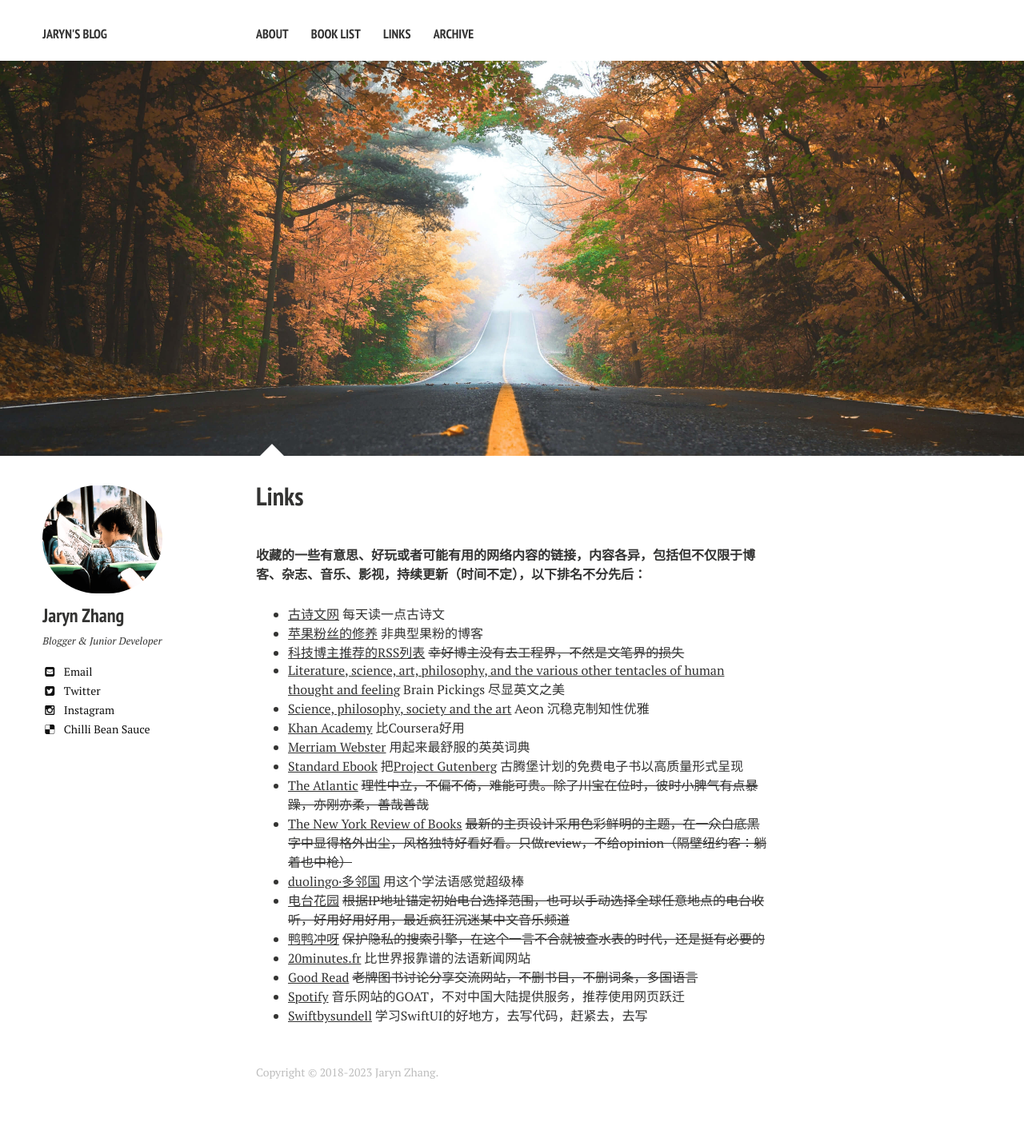
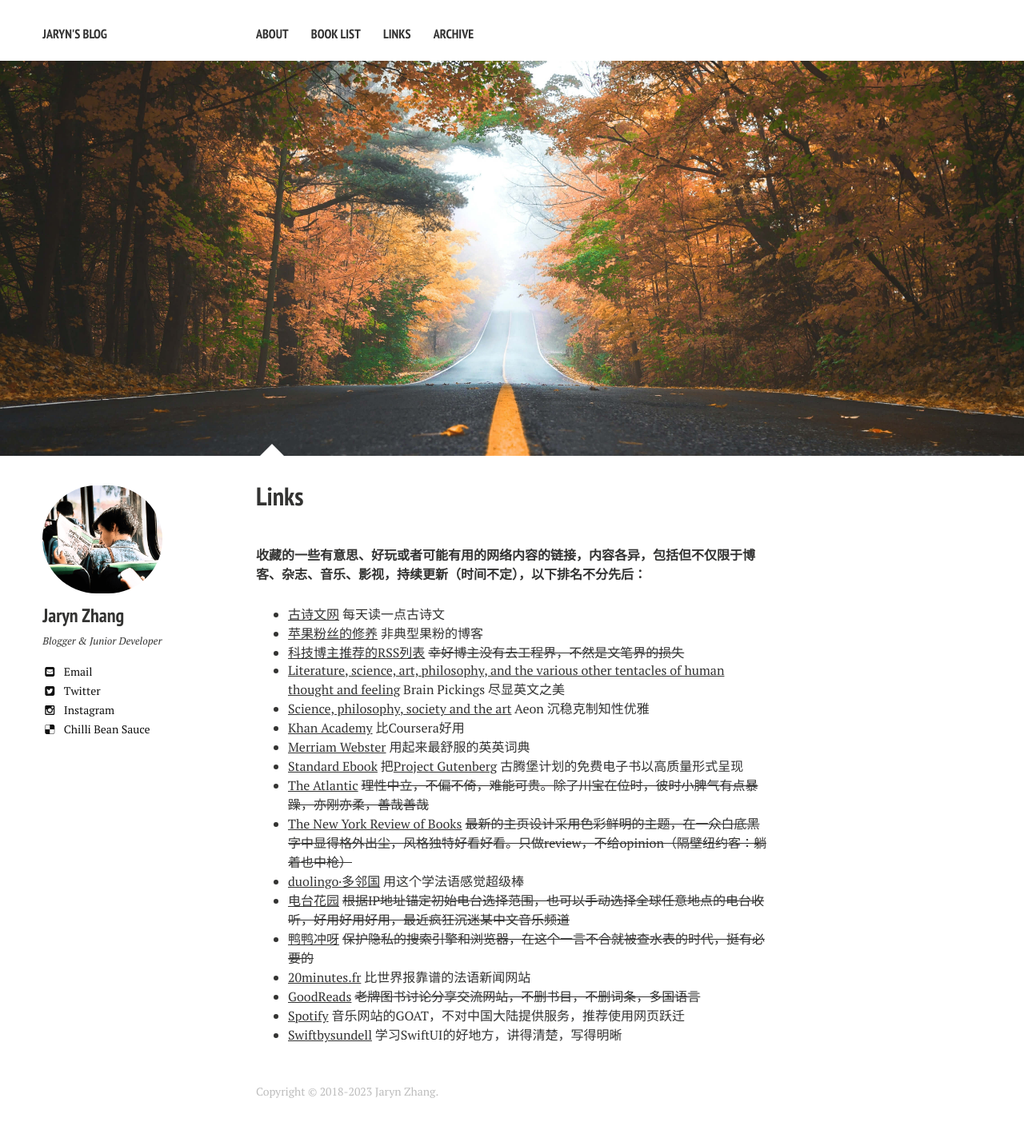
Before and after one commit to jarynzhang/jarynzhang.github.io, a Jekyll site: the page built from links/index.md, in a window 1280 px wide. Shown: the whole page at 80% size. Built offline with Jekyll 4.4.1, drawn with Linux system fonts in a browser that asks for light colours; nearby versions of some CDN libraries; before the commit the page ends 1399 px from its top, so only the background shows below that.

Commit message:
Update index.md

```diff
--- a/links/index.md
+++ b/links/index.md
@@ -24,8 +24,8 @@ image:
  * [The New York Review of Books](https://www.nybooks.com) ~~最新的主页设计采用色彩鲜明的主题，在一众白底黑字中显得格外出尘，风格独特好看好看。只做review，不给opinion（隔壁纽约客：躺着也中枪）~~
  * [duolingo·多邻国](https://www.duolingo.com) 用这个学法语感觉超级棒
  * [电台花园](http://radio.garden/) ~~根据IP地址锚定初始电台选择范围，也可以手动选择全球任意地点的电台收听，好用好用好用，最近疯狂沉迷某中文音乐频道~~
- * [鸭鸭冲呀](https://duckduckgo.com)  ~~保护隐私的搜索引擎，在这个一言不合就被查水表的时代，还是挺有必要的~~
+ * [鸭鸭冲呀](https://duckduckgo.com)  ~~保护隐私的搜索引擎和浏览器，在这个一言不合就被查水表的时代，挺有必要的~~
  * [20minutes.fr](https://www.20minutes.fr)  比世界报靠谱的法语新闻网站
- * [Good Read](https://www.goodreads.com) ~~老牌图书讨论分享交流网站，不删书目，不删词条，多国语言~~
+ * [GoodReads](https://www.goodreads.com) ~~老牌图书讨论分享交流网站，不删书目，不删词条，多国语言~~
  * [Spotify](https://open.spotify.com) 音乐网站的GOAT，不对中国大陆提供服务，推荐使用网页跃迁
- * [Swiftbysundell](https://www.swiftbysundell.com/) 学习SwiftUI的好地方，去写代码，赶紧去，去写
+ * [Swiftbysundell](https://www.swiftbysundell.com/) 学习SwiftUI的好地方，讲得清楚，写得明晰
```
